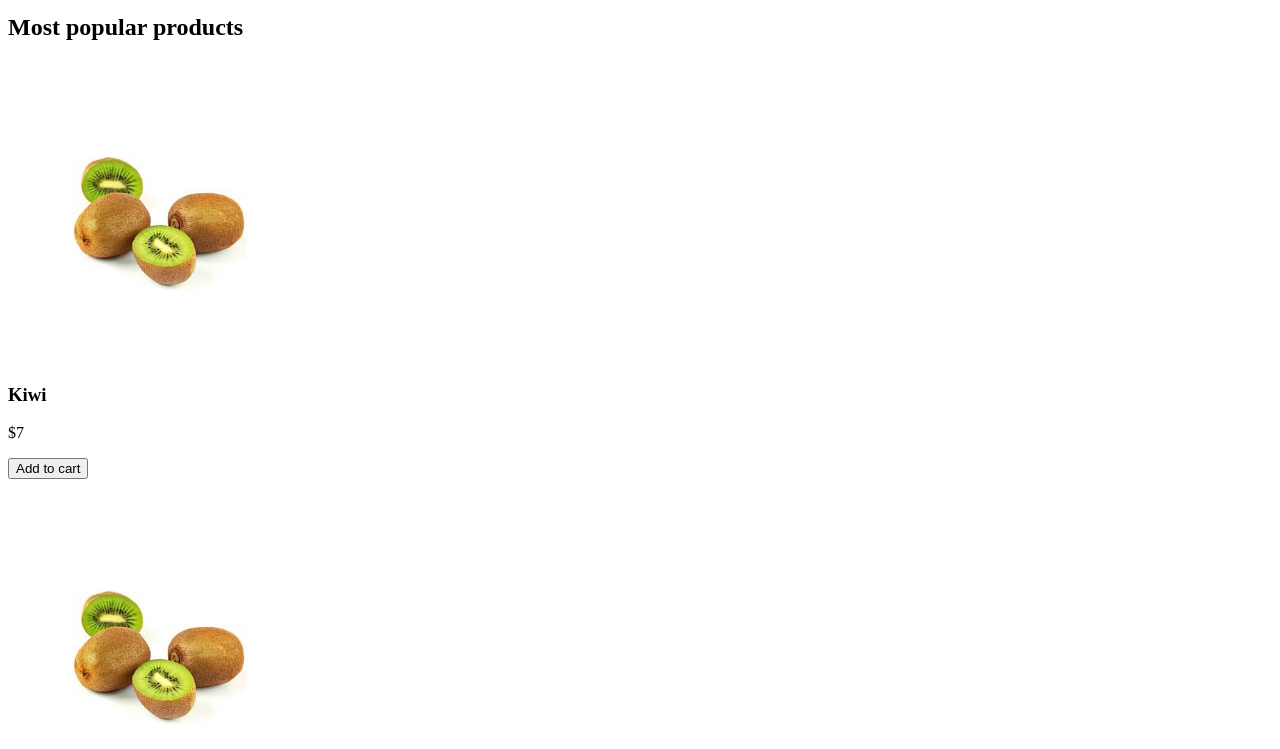
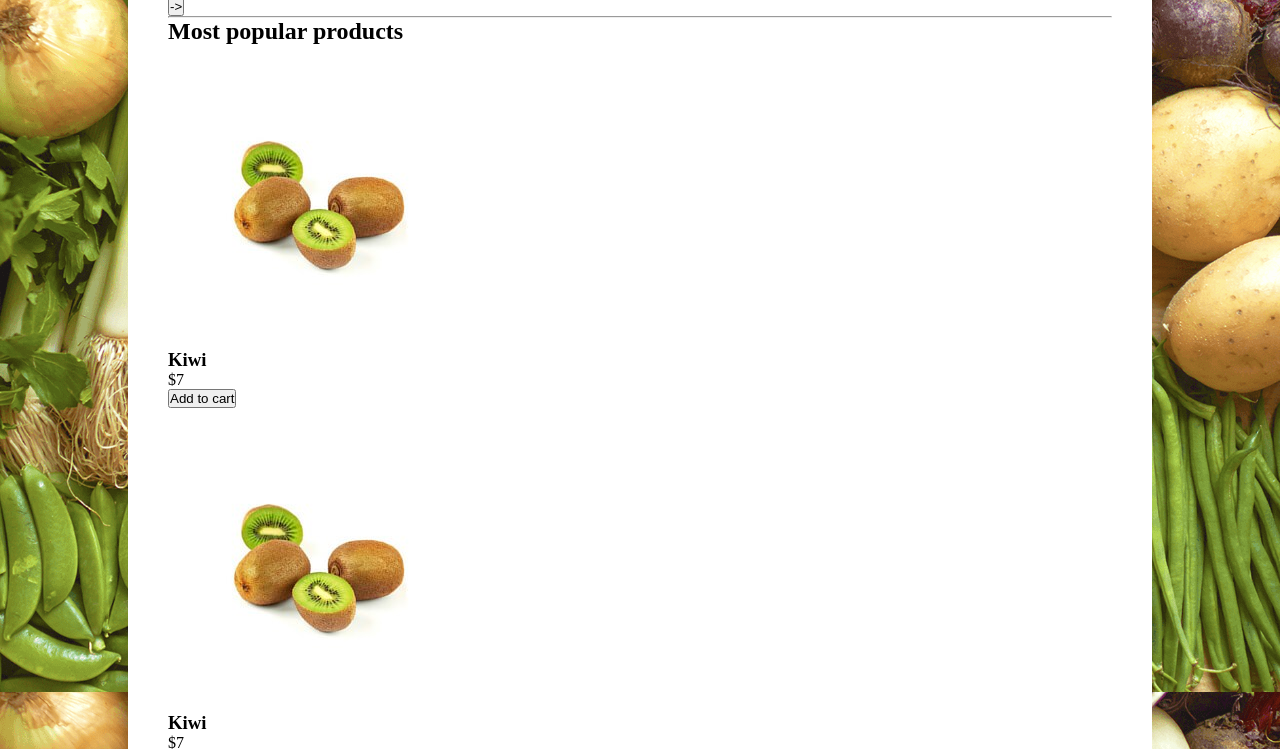
Before and after one commit to galinaom/EccoFoodSpring, a plain HTML site: page index.html in a window 1280 px wide. Shown: the part 178-927 px from the top of the page. Drawn offline with Linux system fonts and the light colour scheme; files whose address does not match are found by name.

Commit message:
css-intro

```diff
--- a/css/styles.css
+++ b/css/styles.css
@@ -1,3 +1,17 @@
-a{
-	color: red;
+* {
+	margin: 0;
+	padding: 0;
 }
+
+body {
+	background: url(../img/bg.png) no-repeat center;
+	background-size: cover;
+	background-attachment: fixed;
+}
+
+.wrapper {
+	background-color: white;
+	margin: 50px 10%;
+	max-width: 1024px;
+	padding: 10px 40px;
+}
--- a/index.html
+++ b/index.html
@@ -7,6 +7,7 @@
 	<link rel="stylesheet" type="text/css" href="css/styles.css">
 </head>
 <body>
+	<div class="wrapper">
 		<header>
 			<a href="#"><img src="img/logo.png" alt="logo"></a>
 			<section>
@@ -111,5 +112,6 @@
 			</section>
 			<p>&copy; All rights reserved.</p>
 		</footer>
+	</div>
 </body>
 </html>
```
Lines whose indentation alone changed are shown as unchanged.
